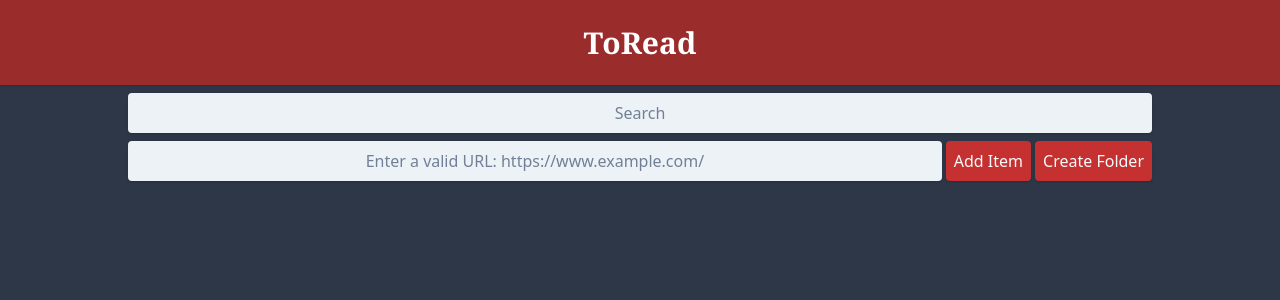
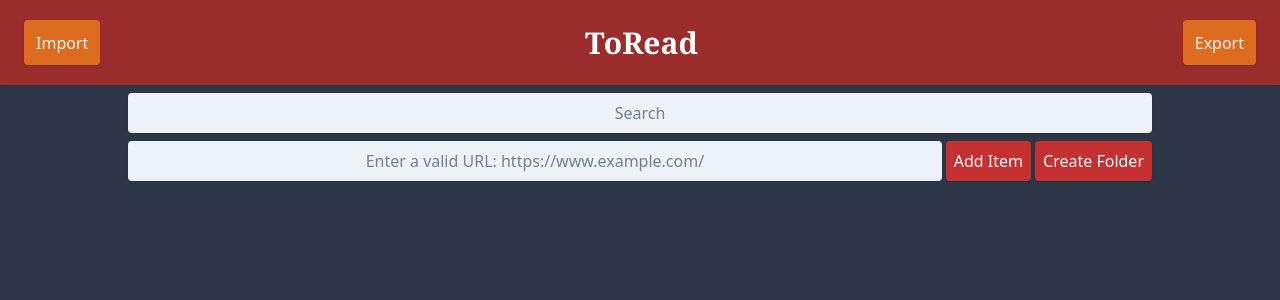
Before and after one commit to Reckonyd/to-read, a Vue app: page / in a window 1280 px wide. Shown: the top 300 px of the page. Built offline with nearby package versions, Linux system fonts and the light colour scheme.

Commit message:
Added Import/Export Functionality

```diff
--- a/package.json
+++ b/package.json
@@ -59,6 +59,7 @@
     "@fortawesome/vue-fontawesome": "^0.1.7",
     "axios": "^0.19.0",
     "chrome-aws-lambda": "^2.0.0",
+    "file-saver": "^2.0.2",
     "lodash": "^4.17.15",
     "puppeteer-core": "^2.0.0",
     "uuid": "^3.3.3",
--- /dev/null
+++ b/src/components/buttons/TRExport.vue
@@ -0,0 +1,14 @@
+<template>
+  <button
+    class="mx-1 px-3 bg-orange-600 hover:bg-orange-500 text-gray-200 hover:bg-orange-500 focus:outline-none rounded shadow focus:shadow-outline"
+    @click="$emit('export')"
+  >
+    Export
+  </button>
+</template>
+
+<script>
+export default {}
+</script>
+
+<style></style>
--- /dev/null
+++ b/src/components/buttons/TRImport.vue
@@ -0,0 +1,14 @@
+<template>
+  <button
+    class="mx-1 px-3 bg-orange-600 hover:bg-orange-500 text-gray-200 hover:bg-orange-500 focus:outline-none rounded shadow focus:shadow-outline"
+    @click="$emit('import')"
+  >
+    Import
+  </button>
+</template>
+
+<script>
+export default {}
+</script>
+
+<style></style>
--- a/src/components/layout/TRHeader.vue
+++ b/src/components/layout/TRHeader.vue
@@ -1,13 +1,32 @@
-<template functional>
-  <div class="w-full p-5 bg-red-800 shadow">
+<template>
+  <div class="flex justify-between w-full p-5 bg-red-800 shadow">
+    <input v-show="false" ref="fileInput" type="file" @change="onImport" />
+    <TRImport @import="$refs.fileInput.click()" />
     <h1 class="font-serif font-semibold text-3xl text-center text-white">
       ToRead
     </h1>
+    <TRExport @export="this.export" />
   </div>
 </template>
 
 <script>
-export default {}
+import TRImport from '../buttons/TRImport'
+import TRExport from '../buttons/TRExport'
+import { mapActions } from 'vuex'
+
+export default {
+  components: {
+    TRImport,
+    TRExport,
+  },
+  methods: {
+    ...mapActions(['import', 'export']),
+    onImport(ev) {
+      this.import(ev.target.files[0])
+      this.$refs.fileInput.value = ''
+    },
+  },
+}
 </script>
 
 <style scoped></style>
--- a/src/store/actions.js
+++ b/src/store/actions.js
@@ -4,6 +4,24 @@ import uuidv4 from 'uuid/v4'
 const actions = {
   initLists({ commit }) {
     commit('INIT_LISTS')
+  },
+  import({ commit, dispatch }, file) {
+    if (file.type === 'application/json') {
+      file.text().then(text => {
+        const storeData = JSON.parse(text)
+        if (storeData.exported) {
+          console.log('Exported Pass')
+          commit('STORE_IMPORT', {
+            toReadList: storeData.toReadList,
+            directories: storeData.directories,
+          })
+          dispatch('initLists')
+        }
+      })
+    }
+  },
+  export({ commit }) {
+    commit('STORE_EXPORT')
   },
   searchAction({ commit }, value) {
     commit('CHANGE_SEARCH', value)
--- a/src/store/mutations.js
+++ b/src/store/mutations.js
@@ -1,4 +1,5 @@
 import LocalStorageController from '../local_storage/LocalStorageController'
+import { saveAs } from 'file-saver'
 
 const LSController = new LocalStorageController()
 
@@ -8,6 +9,19 @@ const mutations = {
 
     state.toReadList = lists.toReadList
     state.directories = lists.directories
+  },
+  STORE_IMPORT(state, storeData) {
+    LSController.setLocalStorage(storeData)
+  },
+  STORE_EXPORT(state) {
+    const data = {
+      toReadList: state.toReadList,
+      directories: state.directories,
+      exported: true,
+    }
+    const blob = new Blob([JSON.stringify(data)], { type: 'application/json' })
+
+    saveAs(blob, 'toRead_Backup.json')
   },
   CHANGE_SEARCH(state, value) {
     state.search = value
```
Also changed, not shown: 1 other file (tests, documents, lock files or other folders).
